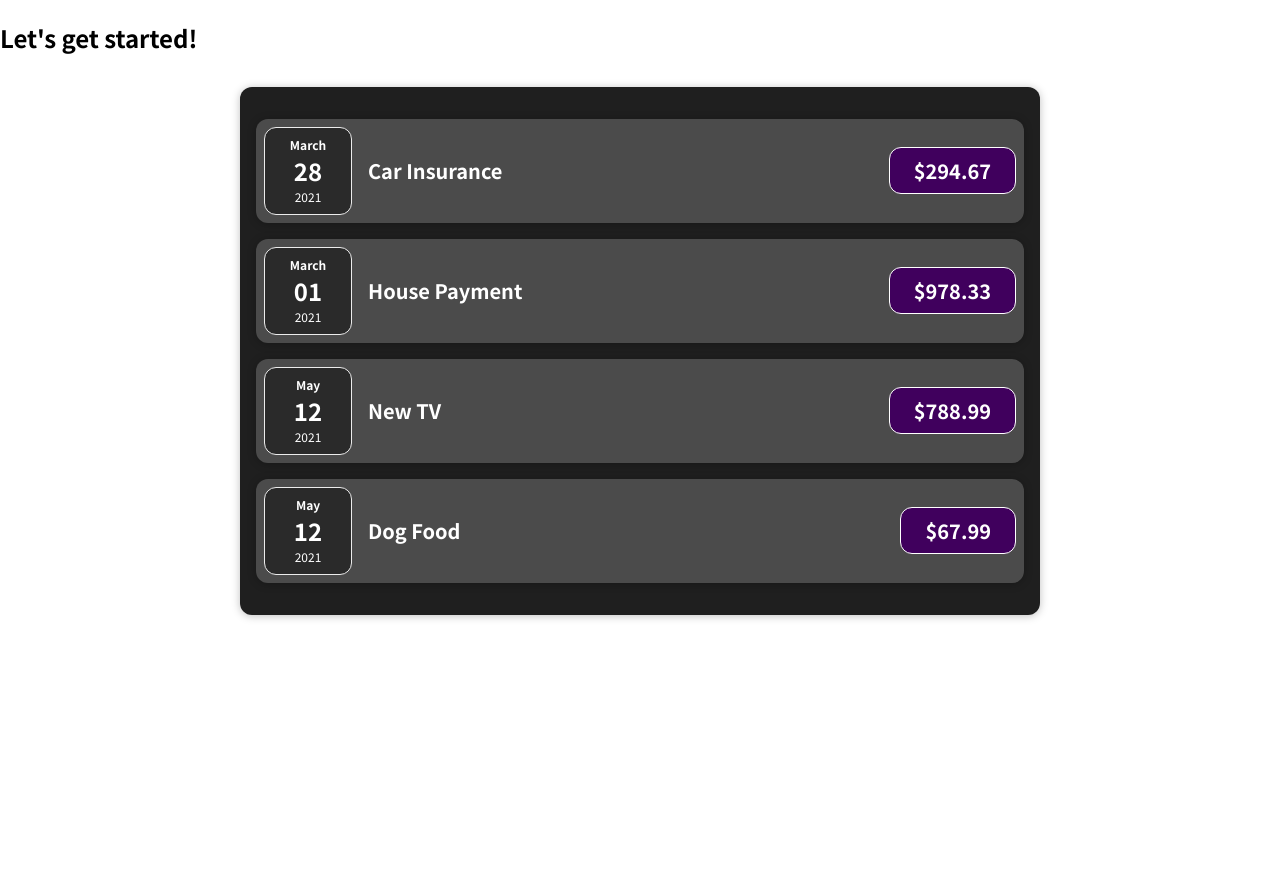
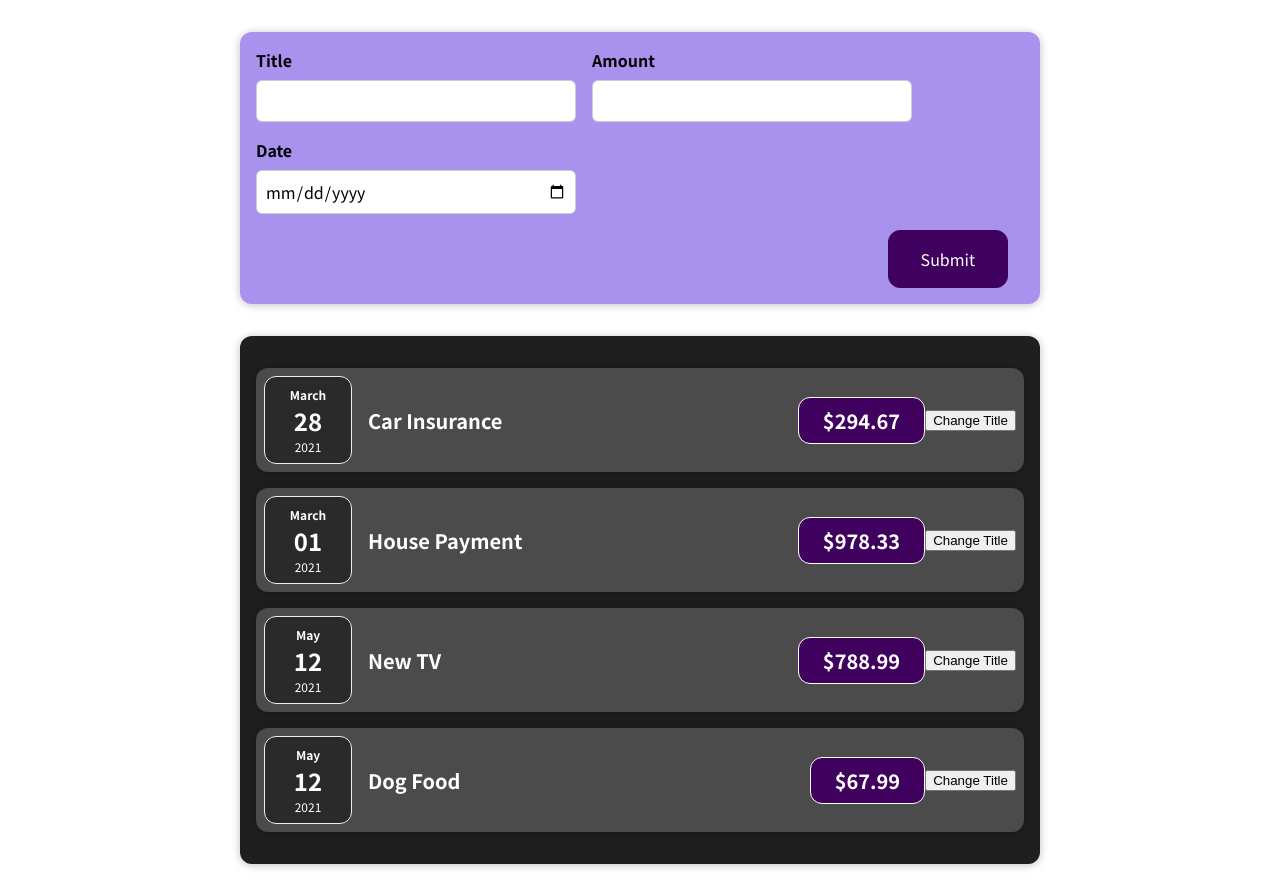
Before and after one commit to anniepuy/project-one, a React (Create React App) app: page / in a window 1280 px wide. Before the commit the page ends 800 px from the top, so only its background shows below. Built offline with nearby package versions, Linux system fonts and the light colour scheme.

Commit message:
Created user input form for newexpense

```diff
--- a/src/App.js
+++ b/src/App.js
@@ -1,4 +1,5 @@
-import Expenses from "./components/Expenses/Expenses";
+import Expenses from './components/Expenses/Expenses';
+import NewExpense from './components/NewExpense/NewExpense';
 
 const App = () => {
   const expenses = [
@@ -30,7 +31,7 @@ const App = () => {
 
   return (
     <div>
-      <h2>Let's get started!</h2>
+      <NewExpense />
       <Expenses items={expenses} />
     </div>
   );
--- a/src/components/Expenses/ExpenseItem.js
+++ b/src/components/Expenses/ExpenseItem.js
@@ -1,8 +1,14 @@
+import React, { useState } from 'react';
 import './ExpenseItem.css';
 import Card from '../UI/Card';
 import ExpenseDate from './ExpenseDate';
 
 const ExpenseItem = (props) => {
+    const [title, setTitle] = useState(props.title);
+    const clickHandler = () => {
+        setTitle('Updated');
+        console.log(title);
+    };
 
     return (
         <Card className="expense-item">
@@ -11,12 +17,13 @@ const ExpenseItem = (props) => {
             </div>
             <div className="expense-item__description">
                 <h2>
-                    {props.title}
+                    {title}
                 </h2>
             </div>
             <div className="expense-item__price">
                 ${props.amount}
             </div>
+            <button onClick={clickHandler}>Change Title</button>
         </Card>
     );
 }
--- /dev/null
+++ b/src/components/NewExpense/ExpenseForm.css
@@ -0,0 +1,26 @@
+.new-expense__controls {
+    display: flex;
+    flex-wrap: wrap;
+    gap: 1rem;
+    margin-bottom: 1rem;
+    text-align: left;
+  }
+
+  .new-expense__control label {
+    font-weight: bold;
+    margin-bottom: 0.5rem;
+    display: block;
+  }
+
+  .new-expense__control input {
+    font: inherit;
+    padding: 0.5rem;
+    border-radius: 6px;
+    border: 1px solid #ccc;
+    width: 20rem;
+    max-width: 100%;
+  }
+
+  .new-expense__actions {
+    text-align: right;
+  }
--- /dev/null
+++ b/src/components/NewExpense/ExpenseForm.js
@@ -0,0 +1,30 @@
+import React from 'react';
+import './ExpenseForm.css';
+
+const ExpenseForm = () => {
+    return(
+        <form>
+            <div className="new-expense__controls">
+                <div className="new-expense__control">
+                    <label>Title</label>
+                    <input type="text" />
+                </div>
+                <div className="new-expense__control">
+                    <label>Amount</label>
+                    <input type="number" min="0.01" step="0.01" />
+                </div>
+                <div className="new-expense__control">
+                    <label>Date</label>
+                    <input type="date" min="2019-01-01" max="2022-12-31" />
+                </div>
+            </div>
+            <div className="new-expense__actions">
+                <button type='submit'>Submit</button>
+
+            </div>
+        </form>
+
+    )
+};
+
+export default ExpenseForm;
--- /dev/null
+++ b/src/components/NewExpense/NewExpense.css
@@ -0,0 +1,38 @@
+.new-expense {
+    background-color: #a892ee;
+    padding: 1rem;
+    margin: 2rem auto;
+    width: 50rem;
+    max-width: 95%;
+    border-radius: 12px;
+    text-align: center;
+    box-shadow: 0 1px 8px rgba(0, 0, 0, 0.25);
+  }
+
+  .new-expense button {
+    font: inherit;
+    cursor: pointer;
+    padding: 1rem 2rem;
+    border: 1px solid #40005d;
+    background-color: #40005d;
+    color: white;
+    border-radius: 12px;
+    margin-right: 1rem;
+  }
+
+  .new-expense button:hover,
+  .new-expense button:active {
+    background-color: #510674;
+    border-color: #510674;
+  }
+
+  .new-expense button.alternative {
+    color: #220131;
+    border-color: transparent;
+    background-color: transparent;
+  }
+
+  .new-expense button.alternative:hover,
+  .new-expense button.alternative:active {
+    background-color: #ddb3f8;
+  }
--- /dev/null
+++ b/src/components/NewExpense/NewExpense.js
@@ -0,0 +1,14 @@
+import React from 'react';
+import ExpenseForm from './ExpenseForm';
+import './NewExpense.css';
+
+
+const NewExpense = () => {
+    return (
+        <div className="new-expense">
+           <ExpenseForm />
+        </div>
+    )
+};
+
+export default NewExpense;
```
